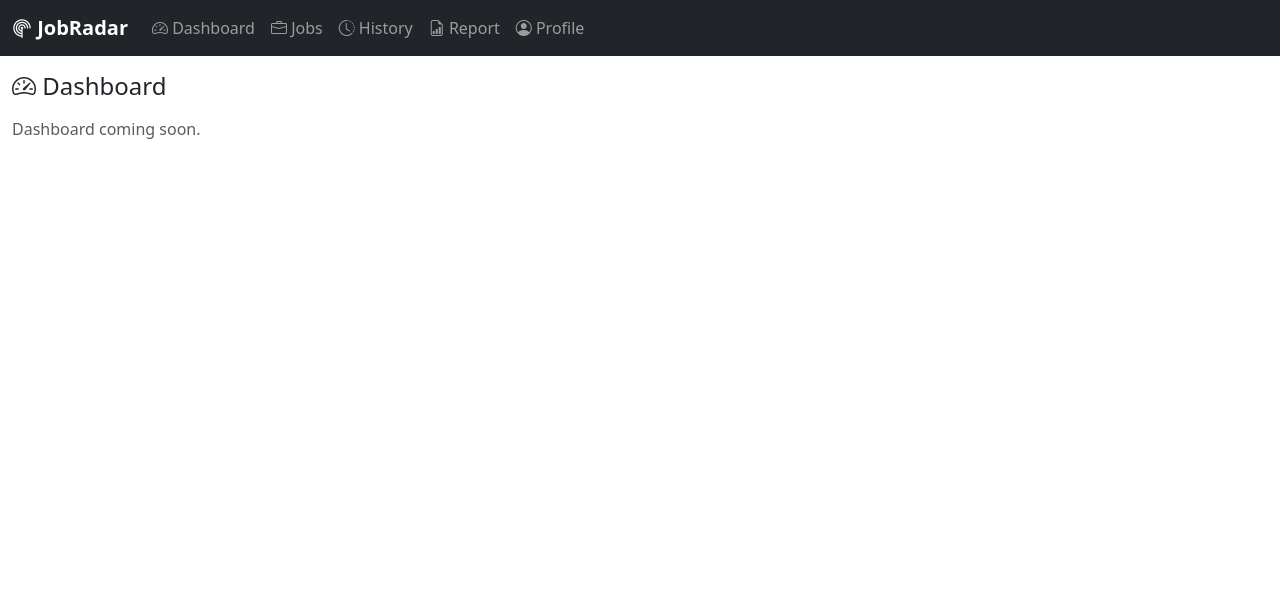
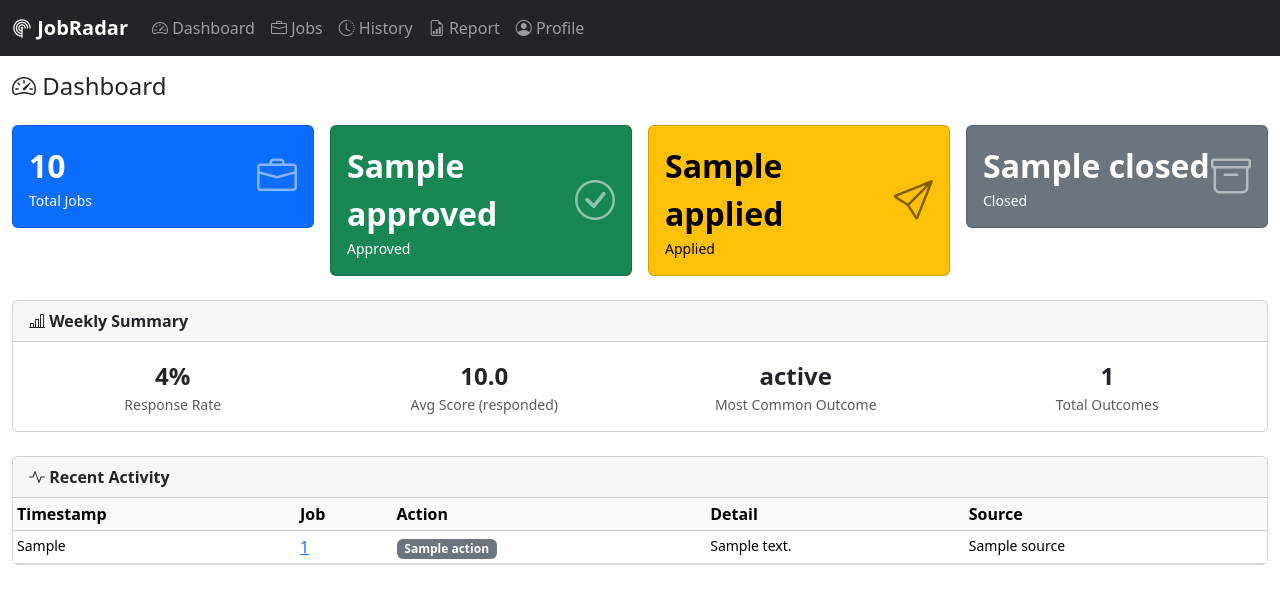
Before and after one commit to jirkalla/JobRadar, a FastAPI app: template ui/templates/index.html in a window 1280 px wide. Shown: the top 604 px of the page. Run offline with FastAPI, Linux system fonts and the light colour scheme; the template is opened without the code that fills it: most values are stand-ins (such as "Sample title", 1, 10 or a date in 2020); some libraries are stand-ins or nearby versions.

Commit message:
feat(p5): implement dashboard with stats and activity feed

```diff
--- a/ui/main_ui.py
+++ b/ui/main_ui.py
@@ -8,6 +8,8 @@ from fastapi import FastAPI, Request
 from fastapi.responses import HTMLResponse
 from fastapi.staticfiles import StaticFiles
 from fastapi.templating import Jinja2Templates
+
+from src.db import get_activity_log, get_jobs, get_weekly_summary
 
 BASE_DIR = Path(__file__).parent
 TMP_DIR  = Path("output/.tmp")
@@ -30,4 +32,21 @@ templates = Jinja2Templates(directory=BASE_DIR / "templates")
 @app.get("/", response_class=HTMLResponse)
 async def dashboard(request: Request) -> HTMLResponse:
     """Render the dashboard page."""
-    return templates.TemplateResponse(request, "index.html")
+    jobs = get_jobs()
+    by_status: dict[str, int] = {}
+    for j in jobs:
+        s = j.get("status", "")
+        by_status[s] = by_status.get(s, 0) + 1
+    stats = {
+        "total":    len(jobs),
+        "approved": by_status.get("approved", 0),
+        "applied":  by_status.get("applied", 0),
+        "closed":   by_status.get("closed", 0),
+    }
+    activity = get_activity_log(limit=10)
+    summary  = get_weekly_summary()
+    return templates.TemplateResponse(request, "index.html", {
+        "stats":    stats,
+        "activity": activity,
+        "summary":  summary,
+    })
--- a/ui/templates/index.html
+++ b/ui/templates/index.html
@@ -3,6 +3,121 @@
 {% block title %}Dashboard — JobRadar{% endblock %}
 
 {% block content %}
-<h1 class="h4 mb-3"><i class="bi bi-speedometer2"></i> Dashboard</h1>
-<p class="text-muted">Dashboard coming soon.</p>
+<h1 class="h4 mb-4"><i class="bi bi-speedometer2"></i> Dashboard</h1>
+
+{# Stat cards #}
+<div class="row g-3 mb-4">
+  <div class="col-sm-6 col-xl-3">
+    <div class="card text-bg-primary">
+      <div class="card-body">
+        <div class="d-flex justify-content-between align-items-center">
+          <div>
+            <div class="fs-2 fw-bold">{{ stats.total }}</div>
+            <div class="small">Total Jobs</div>
+          </div>
+          <i class="bi bi-briefcase fs-1 opacity-50"></i>
+        </div>
+      </div>
+    </div>
+  </div>
+  <div class="col-sm-6 col-xl-3">
+    <div class="card text-bg-success">
+      <div class="card-body">
+        <div class="d-flex justify-content-between align-items-center">
+          <div>
+            <div class="fs-2 fw-bold">{{ stats.approved }}</div>
+            <div class="small">Approved</div>
+          </div>
+          <i class="bi bi-check-circle fs-1 opacity-50"></i>
+        </div>
+      </div>
+    </div>
+  </div>
+  <div class="col-sm-6 col-xl-3">
+    <div class="card text-bg-warning">
+      <div class="card-body">
+        <div class="d-flex justify-content-between align-items-center">
+          <div>
+            <div class="fs-2 fw-bold">{{ stats.applied }}</div>
+            <div class="small">Applied</div>
+          </div>
+          <i class="bi bi-send fs-1 opacity-50"></i>
+        </div>
+      </div>
+    </div>
+  </div>
+  <div class="col-sm-6 col-xl-3">
+    <div class="card text-bg-secondary">
+      <div class="card-body">
+        <div class="d-flex justify-content-between align-items-center">
+          <div>
+            <div class="fs-2 fw-bold">{{ stats.closed }}</div>
+            <div class="small">Closed</div>
+          </div>
+          <i class="bi bi-archive fs-1 opacity-50"></i>
+        </div>
+      </div>
+    </div>
+  </div>
+</div>
+
+{# Weekly summary panel — shown only when get_weekly_summary() returns data #}
+{% if summary %}
+<div class="card mb-4">
+  <div class="card-header fw-semibold"><i class="bi bi-bar-chart-line"></i> Weekly Summary</div>
+  <div class="card-body">
+    <div class="row text-center">
+      <div class="col">
+        <div class="fs-4 fw-bold">{{ "%.0f"|format(summary.response_rate) }}%</div>
+        <div class="text-muted small">Response Rate</div>
+      </div>
+      <div class="col">
+        <div class="fs-4 fw-bold">{{ "%.1f"|format(summary.avg_score_responded) }}</div>
+        <div class="text-muted small">Avg Score (responded)</div>
+      </div>
+      <div class="col">
+        <div class="fs-4 fw-bold">{{ summary.top_status }}</div>
+        <div class="text-muted small">Most Common Outcome</div>
+      </div>
+      <div class="col">
+        <div class="fs-4 fw-bold">{{ summary.total_outcomes }}</div>
+        <div class="text-muted small">Total Outcomes</div>
+      </div>
+    </div>
+  </div>
+</div>
+{% endif %}
+
+{# Recent activity #}
+<div class="card">
+  <div class="card-header fw-semibold"><i class="bi bi-activity"></i> Recent Activity</div>
+  {% if activity %}
+  <div class="table-responsive">
+    <table class="table table-sm table-hover mb-0">
+      <thead class="table-light">
+        <tr>
+          <th>Timestamp</th>
+          <th>Job</th>
+          <th>Action</th>
+          <th>Detail</th>
+          <th>Source</th>
+        </tr>
+      </thead>
+      <tbody>
+        {% for row in activity %}
+        <tr{% if row.source == 'manual' %} class="fst-italic"{% endif %}>
+          <td class="text-nowrap small">{{ row.ts[:16] | replace('T', ' ') }}</td>
+          <td><a href="/jobs/{{ row.job_id }}">{{ row.job_id }}</a></td>
+          <td><span class="badge text-bg-secondary">{{ row.action }}</span></td>
+          <td class="small">{{ row.detail or '' }}</td>
+          <td class="small">{{ row.source or '' }}</td>
+        </tr>
+        {% endfor %}
+      </tbody>
+    </table>
+  </div>
+  {% else %}
+  <div class="card-body text-muted">No activity yet.</div>
+  {% endif %}
+</div>
 {% endblock %}
```
